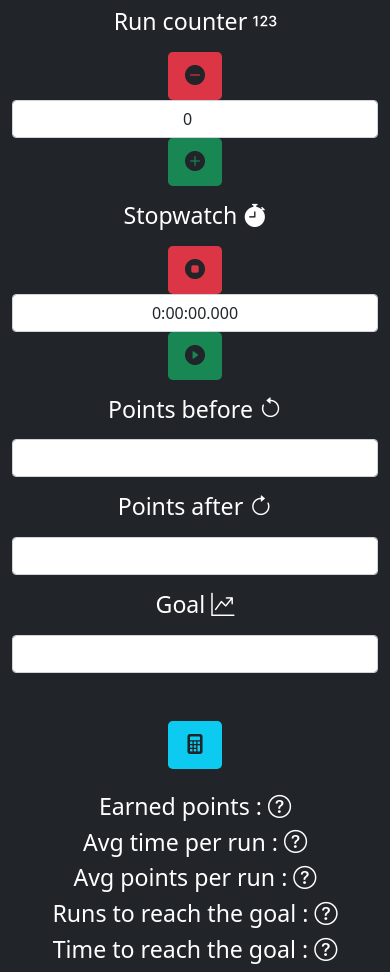
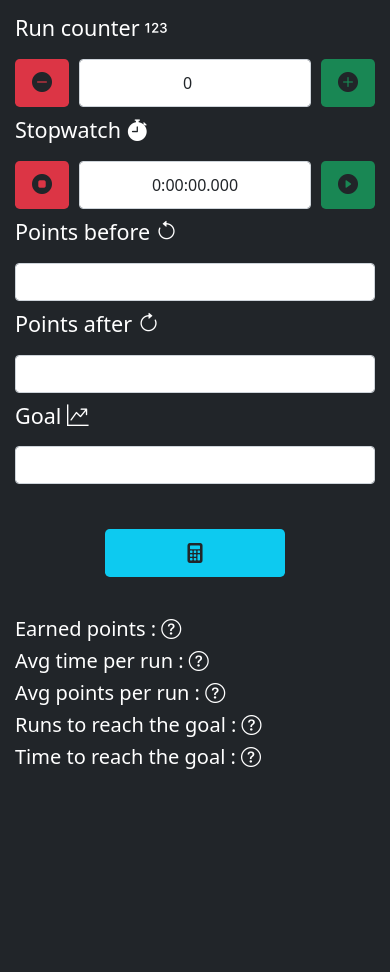
Before and after one commit to a-blondel/farmingtools, a plain HTML site: page index.html in a window 390 px wide. After the commit the page ends 844 px from the top, so only its background shows below. Drawn offline with nearby package versions, Linux system fonts and the light colour scheme.

Commit message:
Redesign for mobile

```diff
--- /dev/null
+++ b/css/style.css
@@ -0,0 +1,32 @@
+.main-container {
+    width: 360px;
+    margin: 10px auto;
+    display: grid;
+}
+
+.custom-input {
+    margin: 5px auto;
+    width: 100%;
+    display: flex;
+}
+
+.custom-submit {
+    margin: 40px auto;
+    width: 100%;
+    display: flex;
+}
+
+.custom-text {
+    margin: auto;
+    width: 100%;
+    display: flex;
+}
+
+.submit-btn-width {
+    width: 50%;
+}
+
+.custom-input-margin {
+    margin-left: 10px;
+    margin-right: 10px;
+}
--- a/index.html
+++ b/index.html
@@ -3,97 +3,66 @@
     <head class="bg-dark">
         <link href="https://cdn.jsdelivr.net/npm/bootstrap@5.1.3/dist/css/bootstrap.min.css" rel="stylesheet" integrity="sha384-1BmE4kWBq78iYhFldvKuhfTAU6auU8tT94WrHftjDbrCEXSU1oBoqyl2QvZ6jIW3" crossorigin="anonymous">
         <link rel="stylesheet" href="https://cdn.jsdelivr.net/npm/bootstrap-icons@1.8.1/font/bootstrap-icons.css">
+        <link rel="stylesheet" href="css/style.css?v=1.1.0" />
     </head>
     <script src="https://ajax.googleapis.com/ajax/libs/jquery/3.6.0/jquery.min.js"></script>
     <script src="https://cdn.jsdelivr.net/npm/bootstrap@5.1.3/dist/js/bootstrap.bundle.min.js" integrity="sha384-ka7Sk0Gln4gmtz2MlQnikT1wXgYsOg+OMhuP+IlRH9sENBO0LRn5q+8nbTov4+1p" crossorigin="anonymous"></script>
-    <script src="farmingtools.js"></script>
+    <script src="js/farmingtools.js"></script>
     <body class="bg-dark">
-        <div class="col-sm-12 text-center">
-            <div class="row m-0 mt-2">
-                <div class="">
-                    <h3 class="text-white">Run counter&nbsp;<i class="bi bi-123"></i></h3>
+        <div class="main-container">
+            <div class="custom-input">
+                <h4 class="text-white">Run counter&nbsp;<i class="bi bi-123"></i></h4>
             </div>
+            <div class="custom-input">
+                <button id="runCounterDecrement" name="runCounterDecrement" type="button" class="btn btn-lg bg-danger"><i class="bi bi-dash-circle-fill"></i></button>
+                <input type="number" class="form-control bg-white text-center custom-input-margin" id="runNumber" name="runNumber" min="0" value="0">
+                <button id="runCounterIncrement" name="runCounterIncrement" type="button" class="btn btn-lg bg-success"><i class="bi bi-plus-circle-fill"></i></button>
             </div>
-            <div class="row m-0 mt-2 justify-content-center">
-                <div class="col-sm-2">
-                    <div class="row">
-                        <div class="col-sm-3">
-                            <button id="runCounterDecrement" name="runCounterDecrement" type="button" class="btn btn-lg btn-default bg-danger"><i class="bi bi-dash-circle-fill"></i></button>
+            <div class="custom-input">
+                <h4 class="text-white">Stopwatch&nbsp;<i class="bi bi-stopwatch-fill"></i></h4>
             </div>
-                        <div class="col-sm-6">
-                            <input type="number" class="form-control bg-white text-center" id="runNumber" name="runNumber" min="0" value="0">
-                        </div>
-                        <div class="col-sm-3">
-                            <button id="runCounterIncrement" name="runCounterIncrement" type="button" class="btn btn-lg btn-default bg-success"><i class="bi bi-plus-circle-fill"></i></button>
-                        </div>
-                    </div>
-                </div>
-            </div>
-            <div class="row m-0 mt-3">
-                <div class="">
-                    <h3 class="text-white">Stopwatch&nbsp;<i class="bi bi-stopwatch-fill"></i></h3>
-                </div>
-            </div>
-            <div class="row m-0 mt-2 justify-content-center">
-                <div class="col-sm-2">
-                    <div class="row">
-                        <div class="col-sm-3">
-                            <button type="button" class="btn btn-lg btn-default bg-danger" id="resetStopwatch" name="resetStopwatch"><i class="bi bi-stop-circle-fill"></i></button>
-                        </div>
-                        <div class="col-sm-6">
-                            <input type="text" class="form-control bg-white text-center" id="stopwatch" name="stopwatch" value="0:00:00.000">
-                        </div>
-                        <div class="col-sm-3">
-                            <button type="button" class="btn btn-lg btn-default bg-success" id="startPauseStopwatch" name="startPauseStopwatch">
+            <div class="custom-input">
+                <button type="button" class="btn btn-lg bg-danger" id="resetStopwatch" name="resetStopwatch"><i class="bi bi-stop-circle-fill"></i></button>
+                <input type="text" class="form-control bg-white text-center custom-input-margin" id="stopwatch" name="stopwatch" value="0:00:00.000">
+                <button type="button" class="btn btn-lg bg-success" id="startPauseStopwatch" name="startPauseStopwatch">
                     <i id="startPauseStopwatchIcon" name="startPauseStopwatchIcon" class="bi bi-play-circle-fill"></i>
                 </button>
             </div>
+            <div class="custom-input">
+                <h4 class="text-white">Points before&nbsp;<i class="bi bi-arrow-counterclockwise"></i></h4>
             </div>
-                </div>
-            </div>
-            <div class="row m-0 mt-3">
-                <div class="">
-                    <h3 class="text-white">Points before&nbsp;<i class="bi bi-arrow-counterclockwise"></i></h3>
-                </div>
-            </div>
-            <div class="row m-0 mt-2 justify-content-center">
-                <div class="col-sm-2">
+            <div class="custom-input">
                 <input type="number" class="form-control bg-white text-center" id="ptsBefore" name="ptsBefore" min="0">
             </div>
+            <div class="custom-input">
+                <h4 class="text-white">Points after&nbsp;<i class="bi bi-arrow-clockwise"></i></i></h4>
             </div>
-            <div class="row m-0 mt-3">
-                <div class="">
-                    <h3 class="text-white">Points after&nbsp;<i class="bi bi-arrow-clockwise"></i></i></h3>
-                </div>
-            </div>
-            <div class="row m-0 mt-2 justify-content-center">
-                <div class="col-sm-2">
+            <div class="custom-input">
                 <input type="number" class="form-control bg-white text-center" id="ptsAfter" name="ptsAfter" min="0">
             </div>
+            <div class="custom-input">
+                <h4 class="text-white">Goal&nbsp;<i class="bi bi-graph-up-arrow"></i></h4>
             </div>
-            <div class="row m-0 mt-3">
-                <div class="">
-                    <h3 class="text-white">Goal&nbsp;<i class="bi bi-graph-up-arrow"></i></h3>
-                </div>
-            </div>
-            <div class="row m-0 mt-2 justify-content-center">
-                <div class="col-sm-2">
+            <div class="custom-input">
                 <input type="number" class="form-control bg-white text-center" id="goal" name="goal" min="0">
             </div>
+            <div class="custom-submit justify-content-center">
+                <button type="button" class="btn btn-lg bg-info submit-btn-width" id="calc" name="calc"><i class="bi bi-calculator-fill"></i></button>
             </div>
-            <div class="row m-0 mt-5">
-                <div class="">
-                    <button type="button" class="btn btn-lg btn-default bg-info col-sm-1" id="calc" name="calc"><i class="bi bi-calculator-fill"></i></button>
+            <div class="custom-text">
+                <h5 class="text-white">Earned points : <span class="text-white" id="earnedPoints" name="earnedPoints"><i class="bi bi-question-circle"></i></span></h5>
             </div>
+            <div class="custom-text">
+                <h5 class="text-white">Avg time per run : <span class="text-white" id="avgTimePerRun" name="avgTimePerRun"><i class="bi bi-question-circle"></i></span></h5>
             </div>
-            <div class="row m-0 mt-4">
-                <div class="">
-                    <h3 class="text-white">Earned points : <span class="text-white" id="earnedPoints" name="earnedPoints"><i class="bi bi-question-circle"></i></span></h3>
-                    <h3 class="text-white">Avg time per run : <span class="text-white" id="avgTimePerRun" name="avgTimePerRun"><i class="bi bi-question-circle"></i></span></h3>
-                    <h3 class="text-white">Avg points per run : <span class="text-white" id="avgPtsPerRun" name="avgPtsPerRun"><i class="bi bi-question-circle"></i></span></h3>
-                    <h3 class="text-white">Runs to reach the goal : <span class="text-white" id="runsRequired" name="runsRequired"><i class="bi bi-question-circle"></i></span></h3>
-                    <h3 class="text-white">Time to reach the goal : <span class="text-white" id="timeRequired" name="timeRequired"><i class="bi bi-question-circle"></i></span></h3>
+            <div class="custom-text">
+                <h5 class="text-white">Avg points per run : <span class="text-white" id="avgPtsPerRun" name="avgPtsPerRun"><i class="bi bi-question-circle"></i></span></h5>
             </div>
+            <div class="custom-text">
+                <h5 class="text-white">Runs to reach the goal : <span class="text-white" id="runsRequired" name="runsRequired"><i class="bi bi-question-circle"></i></span></h5>
+            </div>
+            <div class="custom-text">
+                <h5 class="text-white">Time to reach the goal : <span class="text-white" id="timeRequired" name="timeRequired"><i class="bi bi-question-circle"></i></span></h5>
             </div>
         </div>
     </body>
```
Also changed, not shown: doc/farmingtools.png, js/farmingtools.js (renamed from farmingtools.js). Lines whose indentation alone changed are shown as unchanged.
